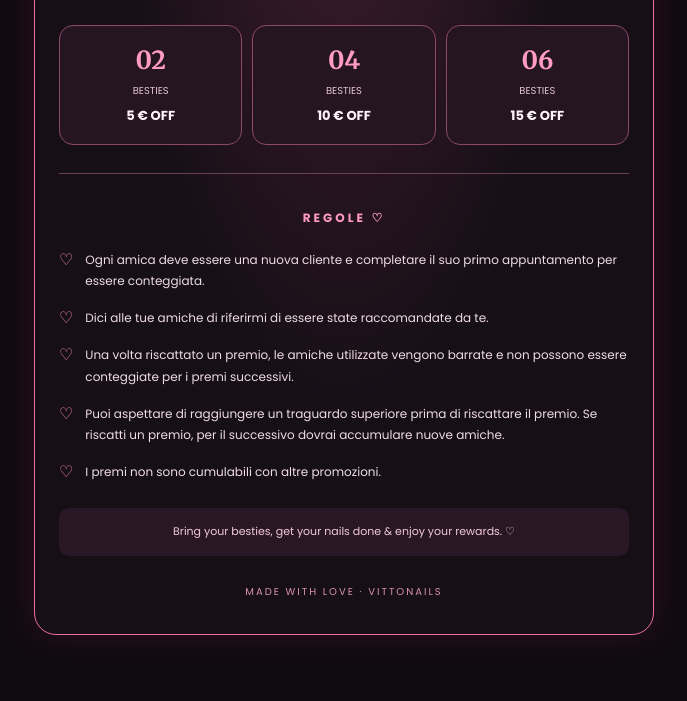
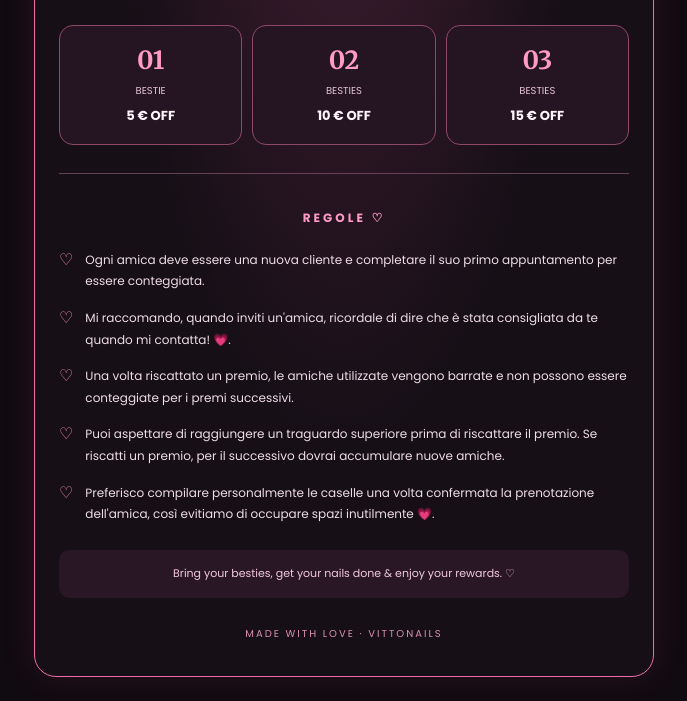
Before and after one commit to Vittoria882/regolamento-bring-bestie, a plain HTML site: page index.html in a window 1280 px wide. Shown: the part 376-1077 px from the top of the page, without its empty margins (296-983 px from the left). Before the commit the page ends 1035 px from the top, so only its background shows below. Drawn offline with Linux system fonts and the light colour scheme.

Commit message:
Update index.html

```diff
--- a/index.html
+++ b/index.html
@@ -195,19 +195,19 @@
 
   <section class="rewards">
     <div class="reward">
-      <div class="number">02</div>
-      <span class="friends">BESTIES</span>
+      <div class="number">01</div>
+      <span class="friends">BESTIE</span>
       <div class="discount">5 € OFF</div>
     </div>
 
     <div class="reward">
-      <div class="number">04</div>
+      <div class="number">02</div>
       <span class="friends">BESTIES</span>
       <div class="discount">10 € OFF</div>
     </div>
 
     <div class="reward">
-      <div class="number">06</div>
+      <div class="number">03</div>
       <span class="friends">BESTIES</span>
       <div class="discount">15 € OFF</div>
     </div>
@@ -223,7 +223,7 @@
 
     <div class="rule">
       <span class="heart">♡</span>
-      <span>Dici alle tue amiche di riferirmi di essere state raccomandate da te.</span>
+      <span>Mi raccomando, quando inviti un'amica, ricordale di dire che è stata consigliata da te quando mi contatta! 💗.</span>
     </div>
 
     <div class="rule">
@@ -238,7 +238,7 @@
 
     <div class="rule">
       <span class="heart">♡</span>
-      <span>I premi non sono cumulabili con altre promozioni.</span>
+      <span>Preferisco compilare personalmente le caselle una volta confermata la prenotazione dell'amica, così evitiamo di occupare spazi inutilmente 💗.</span>
     </div>
   </section>
 
```
